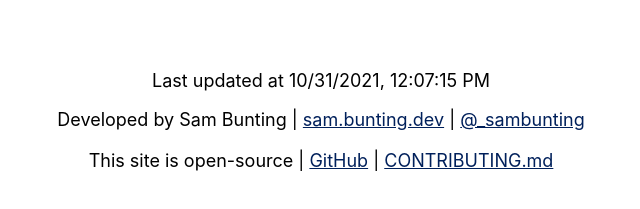
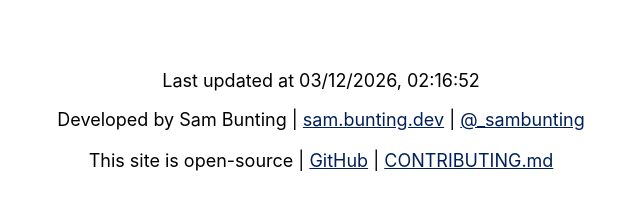
Before and after one commit to sambunting/match-for-mnd, a Gatsby site: page / in a window 1280 px wide. Shown: the part 749-958 px from the top of the page, 319-959 px from the left. Built offline with nearby package versions, Linux system fonts and the light colour scheme; Gatsby itself is replaced by a stand-in of ours.

Commit message:
feat: added last updated text

```diff
--- a/gatsby-config.js
+++ b/gatsby-config.js
@@ -17,7 +17,8 @@ const loadPlayers = () => {
 module.exports = {
     siteMetadata: {
         siteUrl: `https://www.yourdomain.tld`,
-        players: loadPlayers()
+        players: loadPlayers(),
+        lastUpdated: new Date().toLocaleString('en-gb'),
     },
     plugins: [
         `gatsby-plugin-styled-components`,
--- a/src/components/footer.js
+++ b/src/components/footer.js
@@ -10,8 +10,8 @@ const Style = styled.footer`
   }
 `
 
-const Footer = () => <Style>
-  <p>Last updated at {new Date().toLocaleString()}</p>
+const Footer = ({ lastUpdated }) => <Style>
+  <p>Last updated at {lastUpdated}</p>
   <div>
     Developed by Sam Bunting
     | <a href="https://sam.bunting.dev" target="_blank" rel="noreferrer">sam.bunting.dev</a>
--- a/src/pages/index.js
+++ b/src/pages/index.js
@@ -45,6 +45,7 @@ const IndexPage = (props) => {
     query {
       site {
         siteMetadata {
+          lastUpdated
           players {
             name
             status
@@ -74,7 +75,7 @@ const IndexPage = (props) => {
           <Table data={unavailablePlayers} />
         </section>
       </main>
-      <Footer />
+      <Footer lastUpdated={data.site.siteMetadata.lastUpdated} />
     </PageStyles>
   )
 }
```
